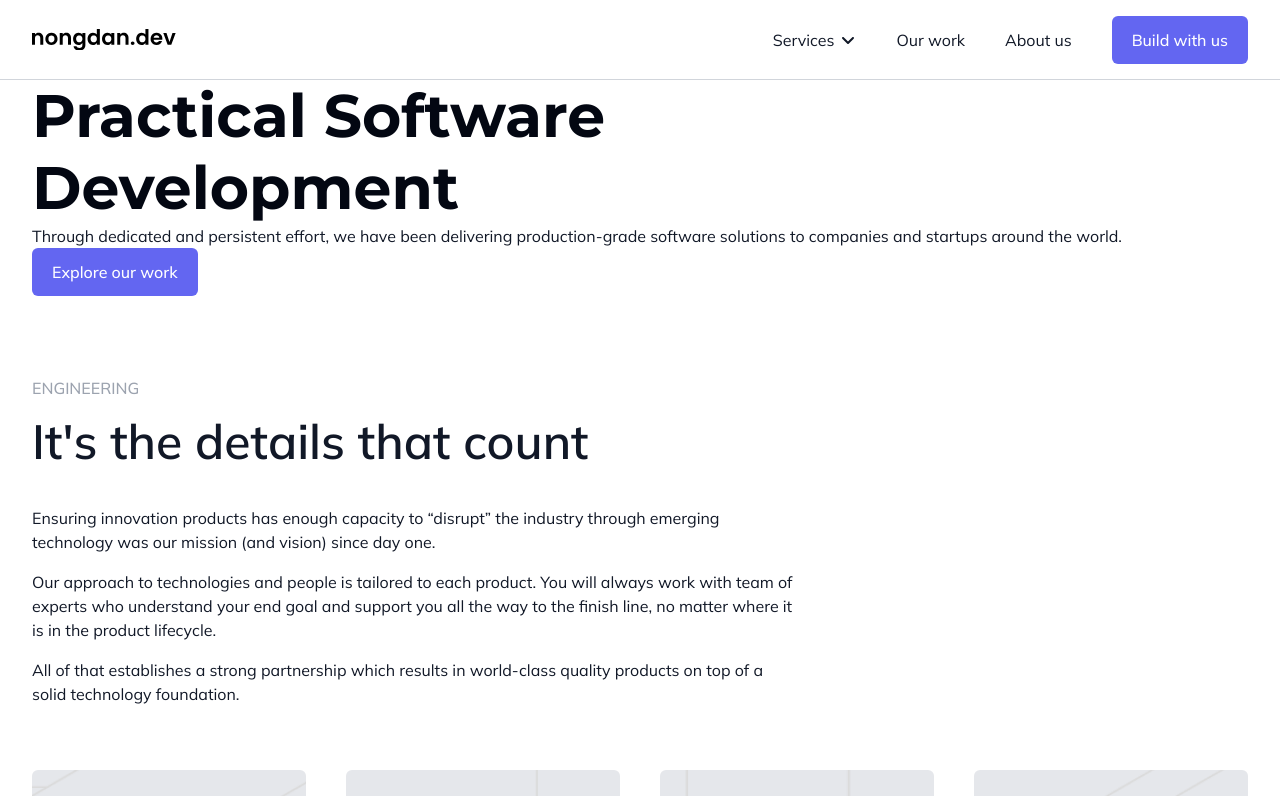
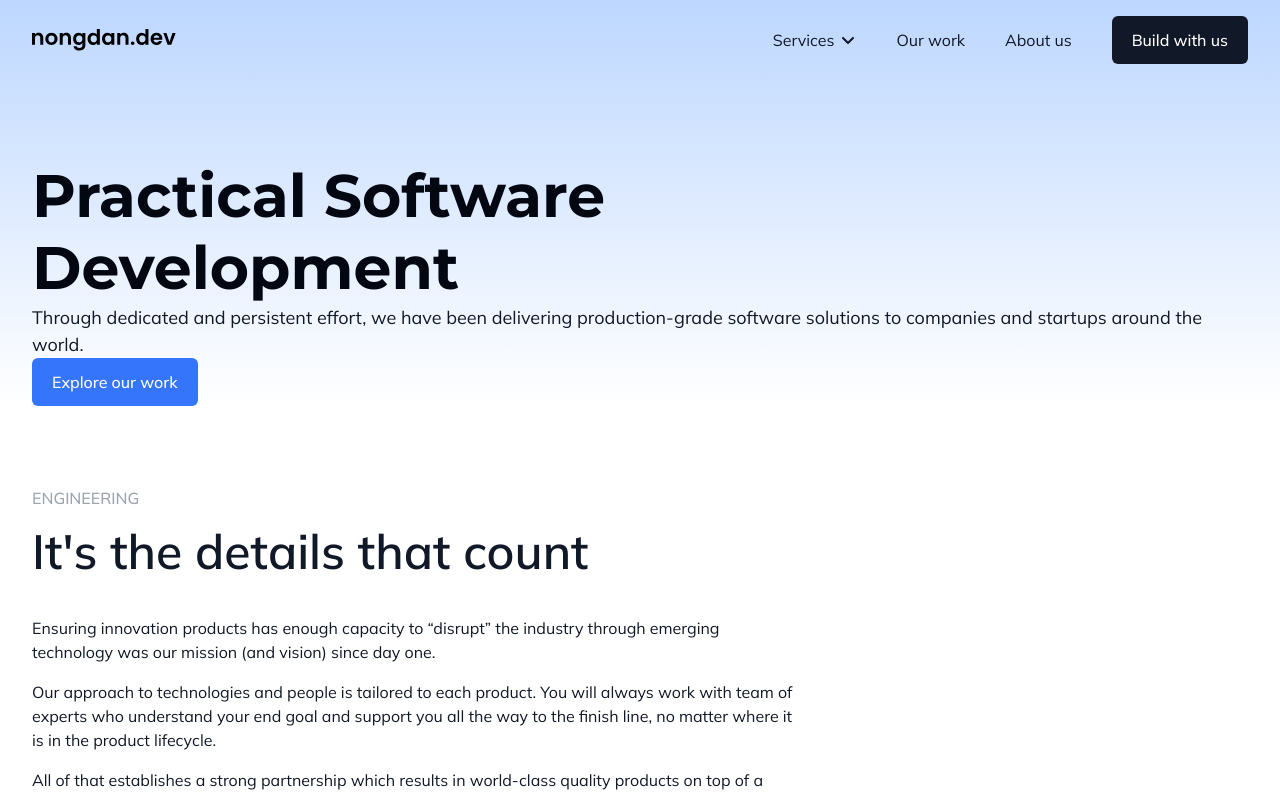
Before and after one commit to nongdan-dev/website, a React (Vite) app: page / in a window 1280 px wide. Shown: the top 796 px of the page. Built offline with nearby package versions, Linux system fonts and the light colour scheme.

Commit message:
update header & hero

```diff
--- a/src/components/ui/Button.tsx
+++ b/src/components/ui/Button.tsx
@@ -2,7 +2,7 @@ import { Slot } from '@radix-ui/react-slot'
 import { ComponentProps } from 'react'
 import { twMerge } from 'tailwind-merge'
 
-type Tone = 'primary' | 'danger' | 'success'
+type Tone = 'primary' | 'dark' | 'danger' | 'success'
 type Impact = 'bold' | 'light' | 'none'
 type Size = 'small' | 'medium' | 'large'
 type Shape = 'square' | 'rounded' | 'pill'
@@ -20,9 +20,14 @@ const baseClasses =
 
 const impactClasses: Record<Tone, Record<Impact, string>> = {
   primary: {
-    bold: 'bg-indigo-500 text-white hover:bg-indigo-600',
-    light: 'bg-indigo-100 text-indigo-700 hover:bg-indigo-200',
-    none: 'bg-transparent text-indigo-700 hover:bg-indigo-50',
+    bold: 'bg-primary-500 text-white hover:bg-primary-600',
+    light: 'bg-primary-100 text-primary-700 hover:bg-primary-200',
+    none: 'bg-transparent text-primary-700 hover:bg-primary-50',
+  },
+  dark: {
+    bold: 'bg-gray-900 text-white hover:bg-gray-700',
+    light: '',
+    none: '',
   },
   danger: {
     bold: 'bg-red-500 text-white hover:bg-red-600',
--- a/src/layout/Header.tsx
+++ b/src/layout/Header.tsx
@@ -205,7 +205,7 @@ function Header() {
   return (
     <Fragment>
       <header ref={headerRef} className='fixed inset-x-0 top-0 z-10'>
-        <div className='grid-container transition-color relative h-20 border-b border-gray-300 bg-white'>
+        <div className='grid-container transition-color h-header relative'>
           <div className='col-content flex flex-row items-center justify-between'>
             <Link
               to='/'
@@ -213,10 +213,7 @@ function Header() {
               aria-label='nongdan.dev homepage'
               onClick={() => setShowMobileMenu(false)}
             >
-              <Logo
-                aria-hidden='true'
-                className='h-full w-36 text-indigo-500'
-              />
+              <Logo aria-hidden='true' className='h-full w-36' />
             </Link>
             <nav aria-label='main' className='hidden lg:block'>
               <ul className='flex h-full flex-row'>
@@ -243,7 +240,7 @@ function Header() {
                 </li>
                 <li>
                   <span className='flex h-full items-center pl-5'>
-                    <Button asChild>
+                    <Button asChild tone='dark'>
                       <Link to='/contact' useDefaultStyle>
                         Build with us
                       </Link>
--- a/src/layout/index.tsx
+++ b/src/layout/index.tsx
@@ -20,7 +20,10 @@ function Layout() {
       <Header />
       <main
         id='main-content'
-        className={twMerge('grid-container', pathname !== '/' && 'pt-20')}
+        className={twMerge(
+          'grid-container',
+          pathname !== '/' && 'pt-[--header_height]',
+        )}
       >
         <Outlet />
       </main>
--- a/src/pages/Home/Hero.tsx
+++ b/src/pages/Home/Hero.tsx
@@ -3,13 +3,13 @@ import { LineBreak } from '@/components/widget'
 
 function Hero() {
   return (
-    <div className='col-full-width overflow-hidden pt-20'>
+    <div className='hero-bg col-full-width overflow-hidden pt-40'>
       <div className='col-content'>
         <div>
           <h1 className='text-title'>
             Practical Software <LineBreak className='md:inline' /> Development
           </h1>
-          <p>
+          <p className='text-lg leading-normal'>
             Through dedicated and persistent effort, we have been delivering
             production-grade software solutions to companies and startups around
             the world.
--- a/src/styles/index.css
+++ b/src/styles/index.css
@@ -1,6 +1,11 @@
 @tailwind base;
 @tailwind components;
 @tailwind utilities;
+
+:root {
+  --max_width_1440: 90rem;
+  --header_height: theme('spacing.20');
+}
 
 .text-title {
   @apply font-title text-balance text-6xl font-bold leading-[1.2] text-gray-950;
@@ -10,14 +15,17 @@
   @apply font-sans text-base font-normal leading-normal text-gray-900;
 }
 
+.hero-bg {
+  background: linear-gradient(180deg, #BDD7FF 0%, rgba(255, 255, 255, 0.00) 100%);
+}
+
 .grid-container {
   --gap-x: 2rem;
-  --content-max-width: 90rem;
 
   display: grid;
   grid-template-columns:
     [full-width-start] minmax(var(--gap-x), 1fr)
-    [content-start] min(100% - (var(--gap-x) * 2), var(--content-max-width))
+    [content-start] min(100% - (var(--gap-x) * 2), var(--max_width_1440))
     [content-end] minmax(var(--gap-x), 1fr) [full-width-end];
 
   & .col-content {
--- a/tailwind.config.ts
+++ b/tailwind.config.ts
@@ -18,6 +18,12 @@ export default {
         sans: ['Mulish', ...defaultTheme.fontFamily.sans],
         title: ['Montserrat'],
       },
+      maxWidth: {
+        1440: 'var(--max_width_1440)',
+      },
+      height: {
+        header: 'var(--header_height)',
+      },
       animation: {
         slideUpAndFade: 'slideUpAndFade 400ms cubic-bezier(0.16, 1, 0.3, 1)',
       },
```
